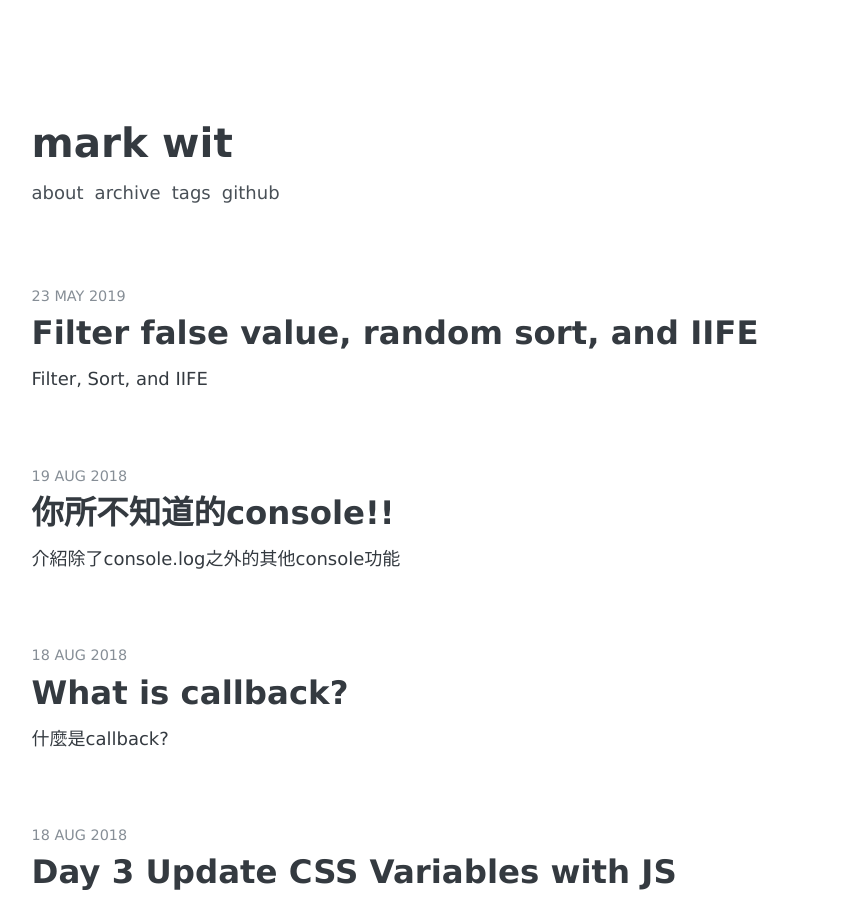
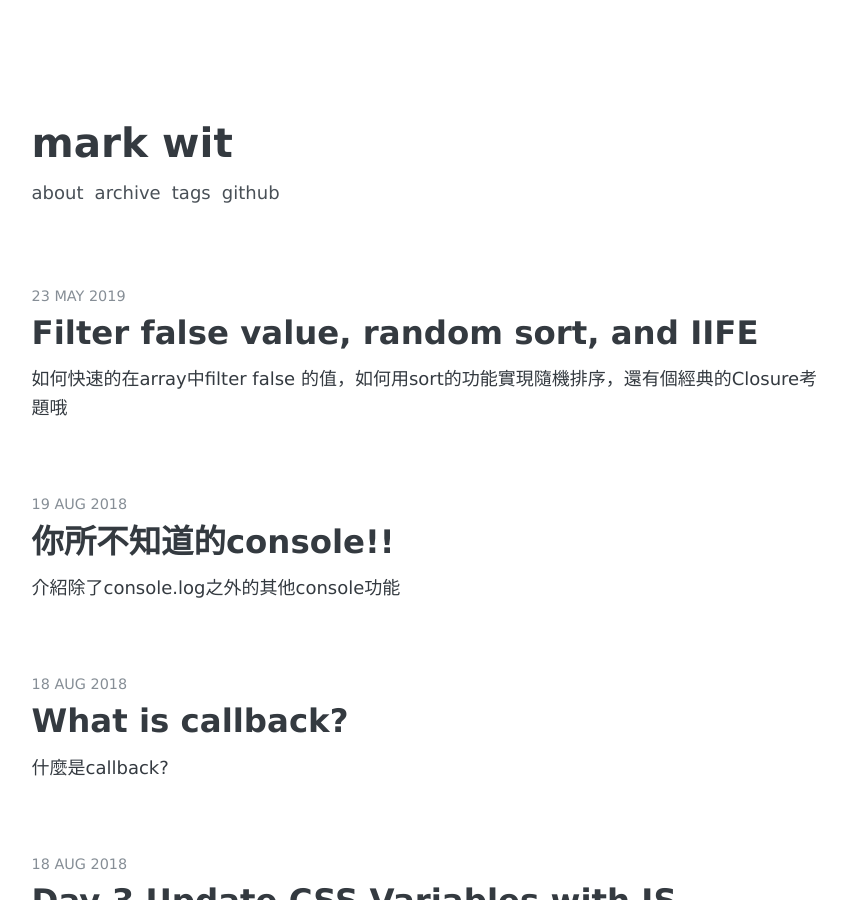
Before and after one commit to skyying/mark-wit, a Jekyll site: the page built from index.html, in a window 1280 px wide and 900 px high. Shown: the whole window, without its empty margins (211-1058 px from the left). Built offline with Jekyll 4.4.1, drawn with Linux system fonts in a browser that asks for light colours; some web fonts are replaced; the list of posts is cut into pages by our own code.

Commit message:
update post

```diff
--- a/_posts/2019-5-23-Daily-notes.md
+++ b/_posts/2019-5-23-Daily-notes.md
@@ -1,7 +1,8 @@
 ---
 layout: post
 title: "Filter false value, random sort, and IIFE"
-description: "Filter, Sort, and IIFE"
+description: "如何快速的在array中filter false
+的值，如何用sort的功能實現隨機排序，還有個經典的Closure考題哦"
 date: 2019-05-23
 tags: [javascript]
 comments: true
@@ -31,7 +32,7 @@ ary.filter(Boolean); // [1, 2, "abc"]
 
 ## How to use sort to return an randomizd array
 
-只要隨機的返回0.5~-0.5之間的值即可。
+只要隨機的返回`0.5`~`-0.5`之間的值即可。
 陣列中的元素會根據sort的比較函式的回傳值來決定排序。
 <br/>
 
```
